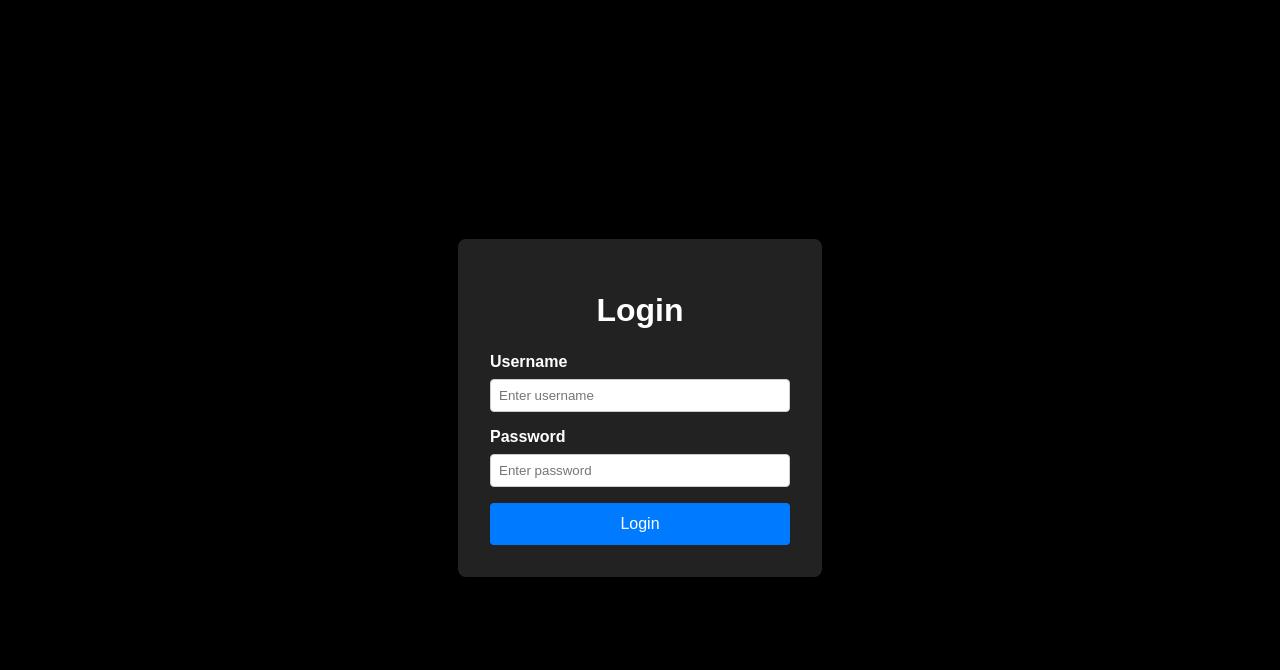
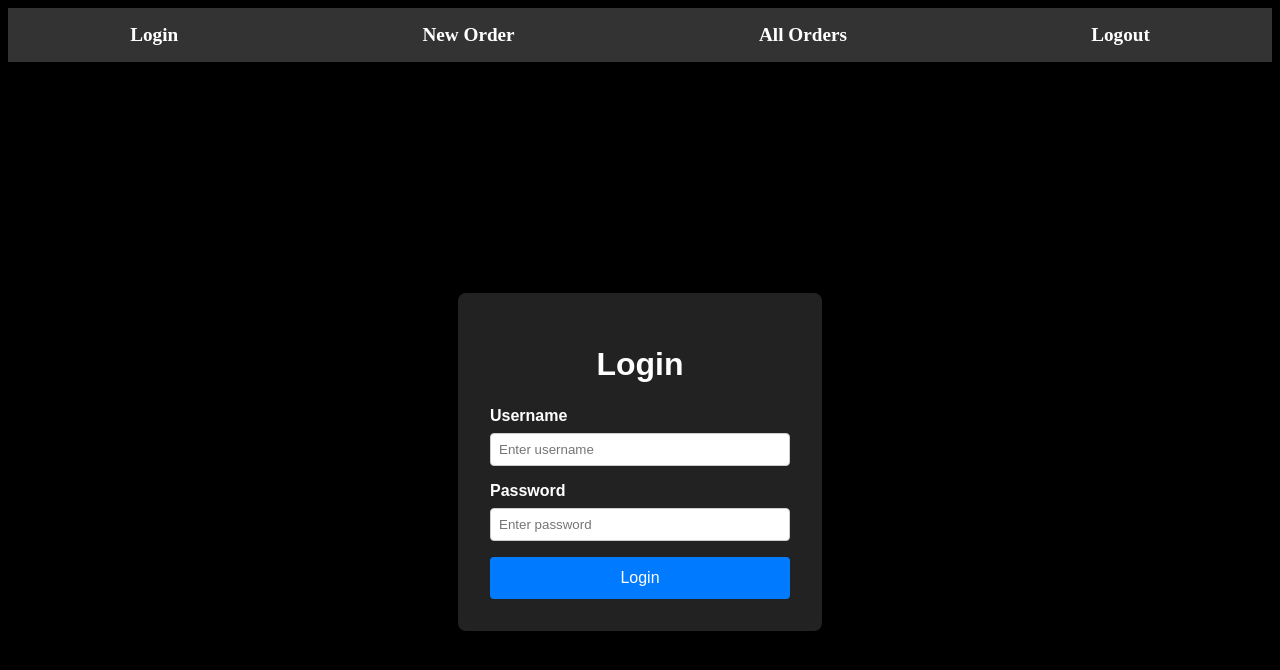
Before and after one commit to jnportales/order-pizza-ui, a React app: page /login in a window 1280 px wide. Shown: the top 670 px of the page. Built offline with nearby package versions, Linux system fonts and the light colour scheme.

Commit message:
adding navigation menu to all pages

```diff
--- /dev/null
+++ b/src/components/NavigationMenu.jsx
@@ -0,0 +1,44 @@
+import React from 'react';
+import { useNavigate } from 'react-router-dom';
+import { logout } from '../api/auth';
+
+const NavigationMenu = () => {
+  const navigate = useNavigate();
+
+  const handleLogout = () => {
+    logout();
+    navigate('/login');
+  };
+
+  const styles = {
+    banner: {
+      display: 'flex',
+      justifyContent: 'space-around',
+      alignItems: 'center',
+      width: '100%',
+      backgroundColor: '#333',
+      padding: '1rem 0',
+      color: 'white',
+      position: 'relative',
+      zIndex: 1000,
+    },
+    link: {
+      color: 'white',
+      textDecoration: 'none',
+      fontSize: '1.2rem',
+      fontWeight: 'bold',
+      cursor: 'pointer',
+    },
+  };
+
+  return (
+    <nav style={styles.banner}>
+      <a href="/login" style={styles.link}>Login</a>
+      <a href="/order" style={styles.link}>New Order</a>
+      <a href="/history" style={styles.link}>All Orders</a>
+      <span style={styles.link} onClick={handleLogout}>Logout</span>
+    </nav>
+  );
+};
+
+export default NavigationMenu;
--- a/src/pages/HistoryPage.jsx
+++ b/src/pages/HistoryPage.jsx
@@ -1,5 +1,6 @@
 import React, { useState, useEffect, useCallback, useMemo } from 'react';
 import { deleteOrder, fetchOrders } from '../api/orders';
+import NavigationMenu from '../components/NavigationMenu.jsx';
 
 const HistoryPage = () => {
   const [rawOrders, setRawOrders] = useState([]);
@@ -95,6 +96,8 @@ const HistoryPage = () => {
   }
 
   return (
+    <div>
+      <NavigationMenu />
       <div style={{ padding: '20px' }}>
         <h1 data-testid="history-heading" style={{ marginBottom: '10px' }}>Order History</h1>
 
@@ -177,6 +180,7 @@ const HistoryPage = () => {
           </table>
         )}
       </div>
+    </div>
   );
 };
 
--- a/src/pages/LoginPage.jsx
+++ b/src/pages/LoginPage.jsx
@@ -1,6 +1,7 @@
 import React, { useState } from 'react';
 import { useNavigate } from 'react-router-dom';
 import { login } from '../api/auth';
+import NavigationMenu from '../components/NavigationMenu.jsx';
 
 const LoginPage = () => {
   const [username, setUsername] = useState('');
@@ -35,7 +36,7 @@ const LoginPage = () => {
       flexDirection: 'column',
       alignItems: 'center',
       justifyContent: 'center',
-      height: '100vh',
+      minHeight: '100vh',
       fontFamily: 'Arial, sans-serif',
       backgroundColor: 'black',
     },
@@ -81,6 +82,8 @@ const LoginPage = () => {
   };
 
   return (
+    <div>
+      <NavigationMenu />
       <div style={styles.container}>
         <div style={styles.card}>
           <h1 data-testid="login-heading" style={{ marginBottom: '1.5rem' }}>Login</h1>
@@ -120,6 +123,7 @@ const LoginPage = () => {
           </form>
         </div>
       </div>
+    </div>
   );
 };
 
--- a/src/pages/OrderPage.jsx
+++ b/src/pages/OrderPage.jsx
@@ -2,6 +2,7 @@ import React, { useState } from 'react';
 import { Navigate } from 'react-router-dom';
 import { getAccessToken } from '../api/auth';
 import apiClient from '../api/client';
+import NavigationMenu from '../components/NavigationMenu.jsx';
 
 const OrderPage = () => {
   const access_token = getAccessToken();
@@ -64,6 +65,8 @@ const OrderPage = () => {
   };
 
   return (
+    <div>
+      <NavigationMenu />
       <div style={{ padding: '20px', maxWidth: '400px', margin: '0 auto' }}>
         <h1 data-testid="order-heading">Place Your Order</h1>
 
@@ -128,6 +131,7 @@ const OrderPage = () => {
           </button>
         </form>
       </div>
+    </div>
   );
 };
 
```
Lines whose indentation alone changed are shown as unchanged.
